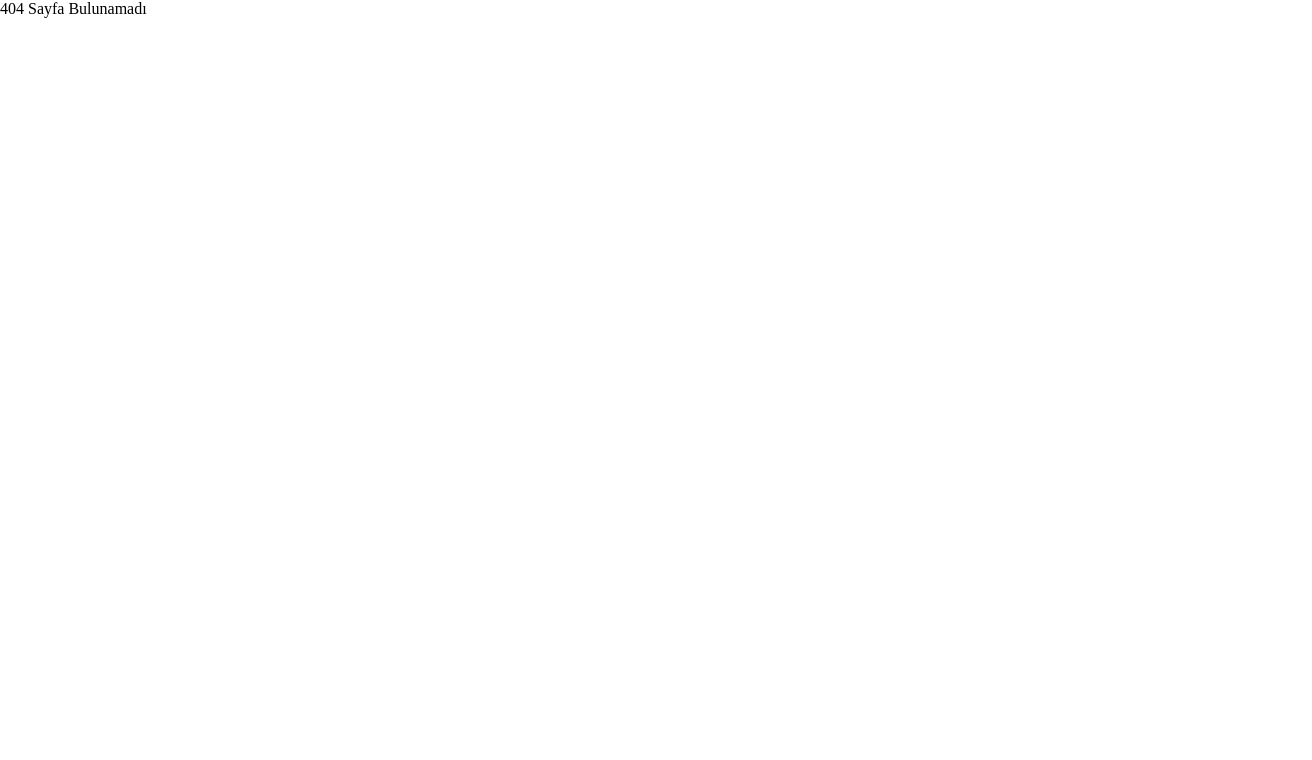
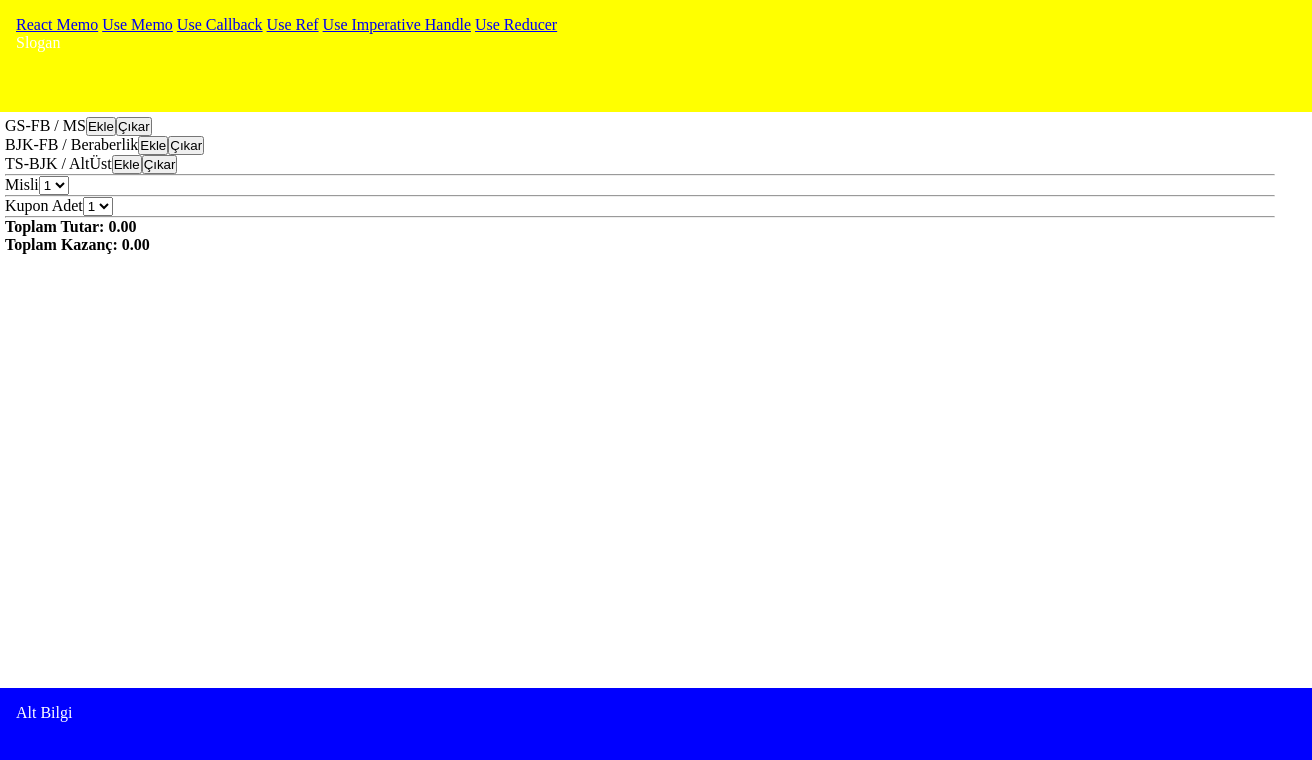
Before and after one commit to neominalsolutions/ak-react-memoisation, a React app: page /useReducer in a window 1280 px wide. Before the commit this address had no page. Shown: the top 760 px of the page, 1312 px wide, since content can reach past the window. Built offline with nearby package versions, Linux system fonts and the light colour scheme.

Commit message:
UseReducer Hook.

```diff
--- /dev/null
+++ b/src/components/coupon.list.tsx
@@ -0,0 +1,66 @@
+import React, { memo, useReducer } from 'react';
+import { CouponReducer } from '../reducers/coupon.reducer';
+
+type Props = {
+	couponState: any;
+	onChangeTimes: (args: any) => void;
+	onChangeQuantity: (args: any) => void;
+};
+
+function CouponList({ couponState, onChangeTimes, onChangeQuantity }: Props) {
+	return (
+		<>
+			{couponState.items.map((item: any) => {
+				return (
+					<>
+						<div key={item.text}>
+							<br></br>
+							<div>
+								{item.text}/{item.type} Oran: {item.rate}
+							</div>
+							<br></br>
+						</div>
+					</>
+				);
+			})}
+
+			{/* misli */}
+			<label>Misli</label>
+			<select
+				onChange={(e: any) => {
+					onChangeTimes({
+						type: 'ChangeTimes',
+						payload: { times: Number(e.target.value) },
+					});
+				}}
+			>
+				<option value={1}>1</option>
+				<option value={2}>2</option>
+			</select>
+			<hr></hr>
+			{/* kupon adet */}
+			<label>Kupon Adet</label>
+			<select
+				onChange={(e: any) => {
+					onChangeQuantity({
+						type: 'ChangeQuantity',
+						payload: { quantity: Number(e.target.value) },
+					});
+				}}
+			>
+				<option value={1}>1</option>
+				<option value={2}>2</option>
+			</select>
+
+			<hr></hr>
+			<p>
+				<b>Toplam Tutar: {couponState.totalCost.toFixed(2)}</b>
+			</p>
+			<p>
+				<b>Toplam Kazanç: {couponState.maxEarn.toFixed(2)}</b>
+			</p>
+		</>
+	);
+}
+
+export default memo(CouponList);
--- /dev/null
+++ b/src/components/game.list.tsx
@@ -0,0 +1,45 @@
+import React, { memo } from 'react';
+
+type Props = {
+	onAddItem: (item: any) => void;
+	onItemRemove: (item: any) => void;
+};
+
+function GameList({ onAddItem, onItemRemove }: Props) {
+	// kupona girmeden önceki listelen veri temsili
+	const data = [
+		{ rate: 1.2, type: 'MS', text: 'GS-FB' },
+		{ rate: 2.1, type: 'Beraberlik', text: 'BJK-FB' },
+		{ rate: 3.5, type: 'AltÜst', text: 'TS-BJK' },
+	];
+
+	return (
+		<>
+			{data.map((item) => {
+				return (
+					<div key={item.text}>
+						{item.text} / {item.type}
+						<button
+							onClick={() => {
+								onAddItem({ type: 'AddItem', payload: item });
+							}}
+						>
+							Ekle
+						</button>
+						<button
+							onClick={() => {
+								onItemRemove({ type: 'RemoveItem', payload: item });
+							}}
+						>
+							Çıkar
+						</button>
+					</div>
+				);
+			})}
+
+			<hr></hr>
+		</>
+	);
+}
+
+export default memo(GameList);
--- a/src/index.tsx
+++ b/src/index.tsx
@@ -12,6 +12,7 @@ import UseImperativeHandlerPage from './pages/useimperative.page';
 import UseMemoPage from './pages/usememo.page';
 import UseRefPage from './pages/useref.page';
 import './style.css';
+import UseReducerPage from './pages/use.reducer.page';
 
 // uygulamanın çalıştığı root element
 const root = ReactDOM.createRoot(
@@ -43,6 +44,10 @@ const router = createBrowserRouter([
 				path: 'useImperativeHandle',
 				Component: UseImperativeHandlerPage,
 			},
+			{
+				path: 'useReducer',
+				Component: UseReducerPage,
+			},
 		],
 	},
 	{
--- /dev/null
+++ b/src/pages/use.reducer.page.tsx
@@ -0,0 +1,47 @@
+import React, { useCallback, useReducer } from 'react';
+import GameList from '../components/game.list';
+import CouponList from '../components/coupon.list';
+import { CouponReducer, CouponState } from '../reducers/coupon.reducer';
+
+function UseReducerPage() {
+	// alt componentlerin state sorumlu olan parent component
+	// api dan load edip o init değeri üzerimden de başlatılabilir.
+	const initState: CouponState = {
+		items: [],
+		quantity: 1,
+		times: 1,
+		maxEarn: 0,
+		totalCost: 0,
+	};
+
+	// ortak state paylaşımı componentlere props ile geçildi.
+	const [couponState, dispatch] = useReducer(CouponReducer, initState);
+
+	return (
+		<>
+			{/* Maç arayüzü */}
+			<GameList
+				onAddItem={useCallback((args: any) => {
+					dispatch(args);
+				}, [])}
+				onItemRemove={useCallback((args: any) => {
+					dispatch(args);
+				}, [])}
+			/>
+
+			{/* Kupon Arayüzü */}
+
+			<CouponList
+				couponState={couponState}
+				onChangeQuantity={useCallback((args: any) => {
+					dispatch(args);
+				}, [])}
+				onChangeTimes={useCallback((args: any) => {
+					dispatch(args);
+				}, [])}
+			/>
+		</>
+	);
+}
+
+export default UseReducerPage;
--- /dev/null
+++ b/src/reducers/coupon.reducer.ts
@@ -0,0 +1,63 @@
+export interface CouponItem {
+	rate: number; // seçim oranı
+	text: string; // seçim yapılan maç
+	type: string; // beraberlik maç sonucu
+}
+
+export interface CouponState {
+	items: CouponItem[]; // seçilen itemlar
+	totalCost: number; // toplam maliyet
+	maxEarn: number; // maksimum kazanç
+	quantity: number; // adet
+	times: number; // misli
+}
+
+// buradaki bilgilere göre totalCost ve maxEarn hesap algoritması çalıştırmam lazım
+
+// kullanıcının yapacağı eylemler
+export type CouponActionType =
+	| 'ChangeTimes'
+	| 'ChangeQuantity'
+	| 'AddItem'
+	| 'RemoveItem';
+
+export interface CouponAction {
+	// kupon üzerinde hesaplama yaparken meydana gelen eylemleri ve bu eylemleri yerine getirmek için gönderilen değerleri temsil eder. (payload)
+	type: CouponActionType;
+	payload: any;
+}
+
+// reducer state yönetimden sorumlu function
+export const CouponReducer = (state: CouponState, action: CouponAction) => {
+	if (action.type === 'AddItem') {
+		const coupon = state.items.find((x) => x.text == action.payload.text);
+
+		// aynı maç eklenmesin diye kontrol
+		if (!coupon) {
+			state.items = [...state.items, action.payload];
+		}
+	} else if (action.type === 'RemoveItem') {
+		// kuponda olan maçı sil
+		// aynı maç kupona girememli
+		state.items = [...state.items.filter((x) => x.text != action.payload.text)];
+	} else if (action.type === 'ChangeQuantity') {
+		state.quantity = action.payload.quantity;
+	} else if (action.type === 'ChangeTimes') {
+		state.times = action.payload.times;
+	}
+
+	console.log('state.quantity', state.quantity);
+
+	// güncellenen statelere göre hesaplama
+	state.totalCost = state.quantity * state.times;
+
+	let maxRates = 1;
+
+	for (const item of state.items) {
+		maxRates *= item.rate;
+	}
+	state.maxEarn = state.totalCost * maxRates;
+
+	return { ...state }; // spread operatör ile hesaplanan state değerini geri dön.
+	// Not: state değeri ref type olduğıunda virtual dom yeni state değerinin referansı değişince güncelleneceği için spread operatör kullandık.
+};
```
